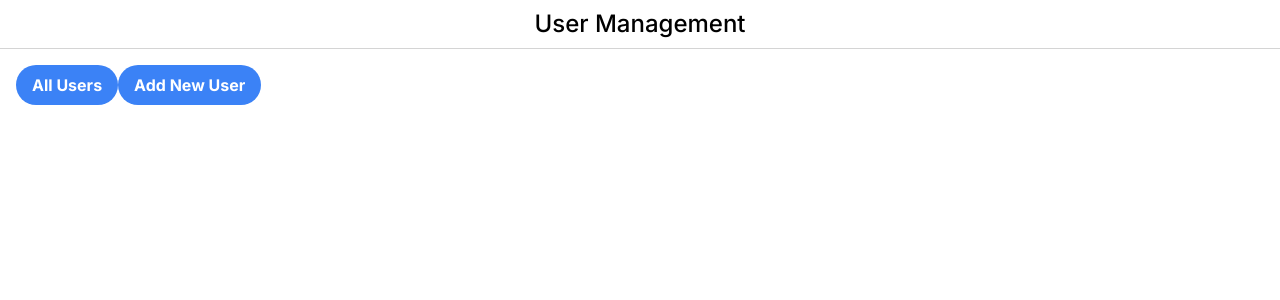
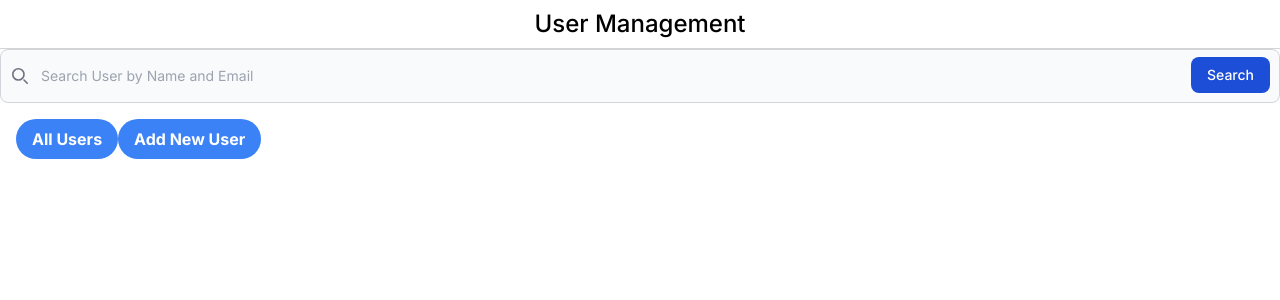
Before and after one commit to vanessamald/office-tool, a Next.js app in the folder packages/front-end/: page / in a window 1280 px wide. Shown: the top 300 px of the page. Built offline with nearby package versions, Linux system fonts and the light colour scheme.

Commit message:
adding searchbar component

```diff
--- /dev/null
+++ b/packages/front-end/src/components/SearchBar.tsx
@@ -0,0 +1,24 @@
+import clsx from 'clsx';
+
+export default function SearchBar () {
+    return (
+        <>
+            <form>
+                <label
+                    htmlFor="default-search"
+                    className="mb-2 text-sm font-medium text-gray-900 sr-only dark:text-white"
+                    >Search
+                </label>
+                <div className="relative">
+                    <div className="absolute inset-y-0 left-0 flex items-center pl-3 pointer-events-none">
+                        <svg className="w-4 h-4 text-gray-500 dark:text-gray-400" aria-hidden="true" xmlns="http://www.w3.org/2000/svg" fill="none" viewBox="0 0 20 20">
+                            <path stroke="currentColor" strokeLinecap="round" strokeLinejoin="round" strokeWidth="2" d="m19 19-4-4m0-7A7 7 0 1 1 1 8a7 7 0 0 1 14 0Z"/>
+                        </svg>
+                    </div>
+                    <input type="search" id="default-search" className="block w-full p-4 pl-10 text-sm text-gray-900 border border-gray-300 rounded-lg bg-gray-50 focus:ring-blue-500 focus:border-blue-500 dark:bg-gray-700 dark:border-gray-600 dark:placeholder-gray-400 dark:text-white dark:focus:ring-blue-500 dark:focus:border-blue-500" placeholder="Search User by Name and Email" required/>
+                    <button type="submit" className="text-white absolute right-2.5 bottom-2.5 bg-blue-700 hover:bg-blue-800 focus:ring-4 focus:outline-none focus:ring-blue-300 font-medium rounded-lg text-sm px-4 py-2 dark:bg-blue-600 dark:hover:bg-blue-700 dark:focus:ring-blue-800">Search</button>
+                </div>
+            </form>
+        </>
+    )
+}
--- a/packages/front-end/src/pages/index.tsx
+++ b/packages/front-end/src/pages/index.tsx
@@ -4,6 +4,7 @@
 import { useState, useEffect } from 'react';
 import { useRouter } from 'next/router';
 import Navigation from '../components/Navigation';
+import SearchBar from '../components/SearchBar';
 
 const inter = Inter({ subsets: ['latin'] });
 
@@ -20,6 +21,9 @@
         <h1 className='border-b border-neutral-300 px-4 py-2 text-2xl font-medium text-center'>
           User Management
         </h1>
+        <div>
+          <SearchBar/>
+        </div>
         <div className='p-4'>
           <Navigation/>
         </div>
```
